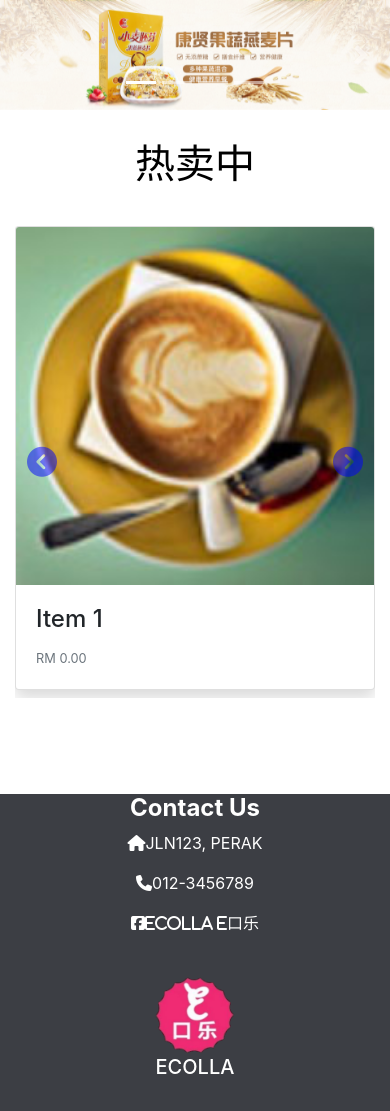
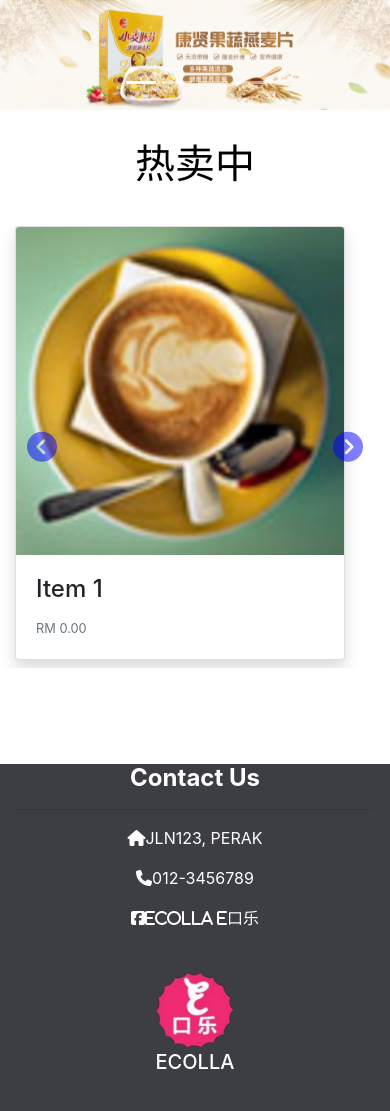
Before and after one commit to ahming2000/ecolla-store-app-v1, a PHP site: page / in a window 390 px wide. Shown: the part 56-1167 px from the top of the page. Run offline with PHP 8.4, Linux system fonts and the light colour scheme; data that the repository does not hold is empty; some libraries are stand-ins or nearby versions.

Commit message:
updated responsive itemcarousel + 1item/slide

```diff
--- a/block/footer.php
+++ b/block/footer.php
@@ -4,6 +4,7 @@
         <div class="row mt-3">
             <div class="col-md-3 col-lg-4 col-xl-3 mb-4 mx-auto">
             <h4 class='font-color font-weight-bold'>Contact Us</h4>
+            <hr class="footer-hr">
                 <p class="text-uppercase font-color"><i class="fas fa-home"></i>jln123, perak</p>
                 <p class="font-color"><i class="fas fa-phone"></i>012-3456789</p>
                 <p class="font-color"><i class="fab fa-facebook-square">Ecolla e口乐</i></p>
--- a/block/item-carousel.php
+++ b/block/item-carousel.php
@@ -1,9 +1,7 @@
 <div id="itemslide" class="carousel slide carousel-multi-item" data-interval="false">
-  <div class= "carousel-inner" role="listbox">
+  <div class= "carousel-inner item-slide row" role="listbox">
   <!--first page-->
-      <div class="carousel-item active">
-          <div class="row">
-          <div class="col-md-2">
+        <div class="carousel-item col-12 col-sm-6 col-md-4 col-lg-3 display-item active">
             <div class="card mb-2 shadow">
                   <img class="card-img-top img-fluid" src="assets/images/ads/displayitem.jpg" alt="Card image">
                       <div class="card-body">
@@ -13,7 +11,7 @@
             </div>
         </div>
 
-          <div class="col-md-2 clearfix d-none d-md-block">
+        <div class="carousel-item col-12 col-sm-6 col-md-4 col-lg-3 display-item">
             <div class="card mb-2 shadow">
                   <img class="card-img-top img-fluid" src="assets/images/ads/displayitem.jpg" alt="Card image">
                       <div class="card-body">
@@ -23,7 +21,7 @@
             </div>
         </div>
 
-          <div class="col-md-2 clearfix d-none d-md-block">
+        <div class="carousel-item col-12 col-sm-6 col-md-4 col-lg-3 display-item">
             <div class="card mb-2 shadow">
                   <img class="card-img-top img-fluid" src="assets/images/ads/displayitem.jpg" alt="Card image">
                       <div class="card-body">
@@ -33,7 +31,7 @@
             </div>
         </div>
 
-          <div class="col-md-2 clearfix d-none d-md-block">
+        <div class="carousel-item col-12 col-sm-6 col-md-4 col-lg-3 display-item">
             <div class="card mb-2 shadow">
                   <img class="card-img-top img-fluid" src="assets/images/ads/displayitem.jpg" alt="Card image">
                       <div class="card-body">
@@ -43,7 +41,7 @@
             </div>
         </div>
 
-          <div class="col-md-2 clearfix d-none d-md-block">
+        <div class="carousel-item col-12 col-sm-6 col-md-4 col-lg-3 display-item">
             <div class="card mb-2 shadow">
                   <img class="card-img-top img-fluid" src="assets/images/ads/displayitem.jpg" alt="Card image">
                       <div class="card-body">
@@ -53,7 +51,7 @@
             </div>
         </div>
 
-          <div class="col-md-2 clearfix d-none d-md-block">
+        <div class="carousel-item col-12 col-sm-6 col-md-4 col-lg-3 display-item">
             <div class="card mb-2 shadow">
                   <img class="card-img-top img-fluid" src="assets/images/ads/displayitem.jpg" alt="Card image">
                       <div class="card-body">
@@ -62,14 +60,8 @@
                       </div>
             </div>
         </div>
-          </div>
-          </div>
-          <!--col-sm-2 only can fit 6 item per slide-->
 
-          <!--second page-->
-          <div class="carousel-item">
-          <div class="row">
-          <div class="col-md-2">
+        <div class="carousel-item col-12 col-sm-6 col-md-4 col-lg-3 display-item">
             <div class="card mb-2 shadow">
                   <img class="card-img-top img-fluid" src="assets/images/ads/displayitem.jpg" alt="Card image">
                       <div class="card-body">
@@ -79,7 +71,7 @@
             </div>
         </div>
 
-          <div class="col-md-2 clearfix d-none d-md-block">
+        <div class="carousel-item col-12 col-sm-6 col-md-4 col-lg-3 display-item">
             <div class="card mb-2 shadow">
                   <img class="card-img-top img-fluid" src="assets/images/ads/displayitem.jpg" alt="Card image">
                       <div class="card-body">
@@ -89,43 +81,12 @@
             </div>
         </div>
 
-          <div class="col-md-2 clearfix d-none d-md-block">
+        <div class="carousel-item col-12 col-sm-6 col-md-4 col-lg-3 display-item">
             <div class="card mb-2 shadow">
                   <img class="card-img-top img-fluid" src="assets/images/ads/displayitem.jpg" alt="Card image">
                       <div class="card-body">
                           <h4 class="card-title">Item 9</h4>
                           <p class="card-text"><small class="text-muted">RM 0.00</small></p>
-                      </div>
-              </div>
-          </div>
-
-          <div class="col-md-2 clearfix d-none d-md-block">
-          <div class="card mb-2 shadow">
-                  <img class="card-img-top img-fluid" src="assets/images/ads/displayitem.jpg" alt="Card image">
-                      <div class="card-body">
-                          <h4 class="card-title">Item 10</h4>
-                          <p class="card-text"><small class="text-muted">RM 0.00</small></p>
-                      </div>
-          </div>
-          </div>
-
-          <div class="col-md-2 clearfix d-none d-md-block">
-          <div class="card mb-2 shadow">
-                  <img class="card-img-top img-fluid" src="assets/images/ads/displayitem.jpg" alt="Card image">
-                      <div class="card-body">
-                          <h4 class="card-title">Item 11</h4>
-                          <p class="card-text"><small class="text-muted">RM 0.00</small></p>
-                      </div>
-              </div>
-          </div>
-
-          <div class="col-md-2 clearfix d-none d-md-block">
-          <div class="card mb-2 shadow">
-                  <img class="card-img-top img-fluid" src="assets/images/ads/displayitem.jpg" alt="Card image">
-                      <div class="card-body">
-                          <h4 class="card-title">Item 12</h4>
-                          <p class="card-text"><small class="text-muted">RM 0.00</small></p>
-                      </div>
                       </div>
             </div>
         </div>
@@ -139,4 +100,38 @@
   <a class="carousel-control-next" href="#itemslide" data-slide="next">
   <i style="font-size: 30px" class="fas fa-chevron-circle-right"></i>
   </a>
+
 </div>
+
+<script>
+    $('#itemslide').on('slide.bs.carousel', function (e) {
+
+/*
+
+CC 2.0 License Iatek LLC 2018
+Attribution required
+
+*/
+
+var $e = $(e.relatedTarget);
+
+var idx = $e.index();
+console.log("IDX :  " + idx);
+
+var itemsPerSlide = $('.display-item').length;
+var totalItems = $('.display-item').length;
+
+if (idx >= totalItems-(itemsPerSlide-1)) {
+    var it = itemsPerSlide - (totalItems - idx);
+    for (var i=0; i<it; i++) {
+        // append slides to end
+        if (e.direction=="left") {
+            $('.display-item').eq(i).appendTo('.item-slide');
+        }
+        else {
+            $('.display-item').eq(0).appendTo('.item-slide');
+        }
+    }
+}
+});
+</script>
--- a/deco.css
+++ b/deco.css
@@ -53,3 +53,140 @@
 .fa-chevron-circle-left,.fa-chevron-circle-right{
     color: blue;
 }
+
+/*-----------------------------------------------------------------------------------------------------------------
+    code by Iatek LLC 2018 - CC 2.0 License - Attribution required
+    code customized by Azmind.com
+*/
+@media (min-width: 768px) and (max-width: 991px) {
+    /* Show 4th slide on md if col-md-4*/
+    .item-slide .active.col-md-4.display-item + .display-item + .display-item + .display-item {
+        position: absolute;
+        top: 0;
+        right: -33.3333%;  /*change this with javascript in the future*/
+        z-index: -1;
+        display: block;
+        visibility: visible;
+    }
+}
+@media (min-width: 576px) and (max-width: 768px) {
+    /* Show 3rd slide on sm if col-sm-6*/
+    .item-slide .active.col-sm-6.display-item + .display-item + .display-item {
+        position: absolute;
+        top: 0;
+        right: -50%;  /*change this with javascript in the future*/
+        z-index: -1;
+        display: block;
+        visibility: visible;
+    }
+}
+@media (min-width: 576px) {
+    .display-item {
+        margin-right: 0;
+    }
+    /* show 2 items */
+    .item-slide .active + .display-item {
+        display: block;
+    }
+    .item-slide .display-item.active:not(.display-item-right):not(.display-item-left),
+    .item-slide .display-item.active:not(.display-item-right):not(.display-item-left) + .display-item {
+        transition: none;
+    }
+    .item-slide .display-item-next {
+        position: relative;
+        transform: translate3d(0, 0, 0);
+    }
+    /* left or forward direction */
+    .active.display-item-left + .display-item-next.display-item-left,
+    .display-item-next.display-item-left + .display-item,
+    .display-item-next.display-item-left + .display-item + .display-item {
+        position: relative;
+        transform: translate3d(-100%, 0, 0);
+        visibility: visible;
+    }
+    /* farthest right hidden item must be also positioned for animations */
+    .item-slide .display-item-prev.display-item-right {
+        position: absolute;
+        top: 0;
+        left: 0;
+        z-index: -1;
+        display: block;
+        visibility: visible;
+    }
+    /* right or prev direction */
+    .active.display-item-right + .display-item-prev.display-item-right,
+    .display-item-prev.display-item-right + .display-item,
+    .display-item-prev.display-item-right + .display-item + .display-item {
+        position: relative;
+        transform: translate3d(100%, 0, 0);
+        visibility: visible;
+        display: block;
+        visibility: visible;
+    }
+}
+/* MD */
+@media (min-width: 768px) {
+    /* show 3rd of 3 item slide */
+    .item-slide .active + .display-item + .display-item {
+        display: block;
+    }
+    .item-slide .display-item.active:not(.display-item-right):not(.display-item-left) +
+     .display-item + .display-item {
+        transition: none;
+    }
+    .item-slide .display-item-next {
+        position: relative;
+        transform: translate3d(0, 0, 0);
+    }
+    /* left or forward direction */
+    .display-item-next.display-item-left + .display-item + .display-item + .display-item {
+        position: relative;
+        transform: translate3d(-100%, 0, 0);
+        visibility: visible;
+    }
+    /* right or prev direction */
+    .display-item-prev.display-item-right + .display-item + .display-item + .display-item {
+        position: relative;
+        transform: translate3d(100%, 0, 0);
+        visibility: visible;
+        display: block;
+        visibility: visible;
+    }
+}
+/* LG */
+@media (min-width: 991px) {
+    /* show 4th item */
+    .item-slide .active + .display-item + .display-item + .display-item {
+        display: block;
+    }
+    .item-slide .display-item.active:not(.display-item-right):not(.display-item-left) +
+    .display-item + .display-item + .display-item {
+        transition: none;
+    }
+    /* Show 5th slide on lg if col-lg-3 */
+    .item-slide .active.col-lg-3.display-item + .display-item + .display-item + .display-item +
+    .display-item {
+        position: absolute;
+        top: 0;
+        right: -25%;  /*change this with javascript in the future*/
+        z-index: -1;
+        display: block;
+        visibility: visible;
+    }
+    /* left or forward direction */
+    .display-item-next.display-item-left + .display-item + .display-item + .display-item +
+    .display-item {
+        position: relative;
+        transform: translate3d(-100%, 0, 0);
+        visibility: visible;
+    }
+    /* right or prev direction //t - previous slide direction last item animation fix */
+    .display-item-prev.display-item-right + .display-item + .display-item + .display-item +
+    .display-item {
+        position: relative;
+        transform: translate3d(100%, 0, 0);
+        visibility: visible;
+        display: block;
+        visibility: visible;
+    }
+}
```
Lines whose indentation alone changed are shown as unchanged.
